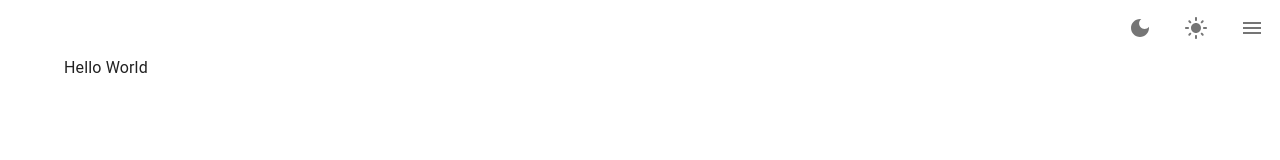
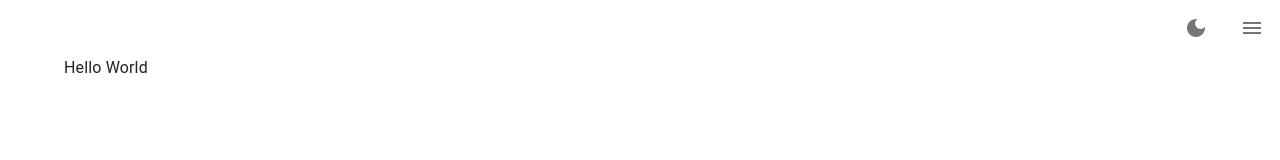
Before and after one commit to EastML/blog-site, a React (Create React App) app: page / in a window 1280 px wide. Shown: the top 160 px of the page. Built offline with nearby package versions, Linux system fonts and the light colour scheme.

Commit message:
adding routing

```diff
--- a/package.json
+++ b/package.json
@@ -12,6 +12,7 @@
     "@testing-library/user-event": "^13.5.0",
     "react": "^18.2.0",
     "react-dom": "^18.2.0",
+    "react-router-dom": "^6.8.1",
     "react-scripts": "5.0.1",
     "web-vitals": "^2.1.4"
   },
--- a/src/App.js
+++ b/src/App.js
@@ -1,11 +1,23 @@
+import { createBrowserRouter, RouterProvider } from 'react-router-dom';
 import PageContainer from './Layout/PageContainer';
 import HomePage from './pages/HomePage';
 
 function App() {
+  const router = createBrowserRouter([
+    {
+      path: '/',
+      element: <PageContainer />,
+      children: [
+        {
+          index: true,
+          element: <HomePage />
+        }
+      ]
+    }
+  ])
+
   return (
-      <PageContainer>
-          <HomePage />
-      </PageContainer>
+      <RouterProvider router={router} />
   );
 }
 
--- a/src/Layout/PageContainer.js
+++ b/src/Layout/PageContainer.js
@@ -4,6 +4,7 @@ import DarkModeIcon from '@mui/icons-material/DarkMode';
 import LightModeIcon from '@mui/icons-material/LightMode';
 import { useState } from "react";
 import { darkTheme, lightTheme } from "../theme";
+import { Outlet } from "react-router-dom";
 
 const PageContainer = ({ children }) => {
     const [drawer, setDrawer] = useState(false)
@@ -19,12 +20,15 @@ const PageContainer = ({ children }) => {
         <ThemeProvider theme={theme}>
             <CssBaseline />
             <Box display='flex' justifyContent='flex-end'>
-                <IconButton sx={{ m: 1 }} onClick={handleSelectDarkTheme}>
-                    <DarkModeIcon />
-                </IconButton>
-                <IconButton sx={{ m: 1 }} onClick={handleSelectLightTheme}>
-                    <LightModeIcon />
-                </IconButton>
+                {theme === darkTheme ? (
+                    <IconButton sx={{ m: 1 }} onClick={handleSelectLightTheme}>
+                        <LightModeIcon />
+                    </IconButton>
+                ) : (
+                    <IconButton sx={{ m: 1 }} onClick={handleSelectDarkTheme}>
+                        <DarkModeIcon />
+                    </IconButton>
+                )}
                 <IconButton onClick={toggleDrawer} sx={{ m: 1 }}>
                     <MenuIcon />
                 </IconButton>
@@ -40,7 +44,7 @@ const PageContainer = ({ children }) => {
                 </Drawer>
             </Box>
             <main>
-                {children}
+                <Outlet />
             </main>
         </ThemeProvider>
     )
```
Also changed, not shown: 1 other file (tests, documents, lock files or other folders).
